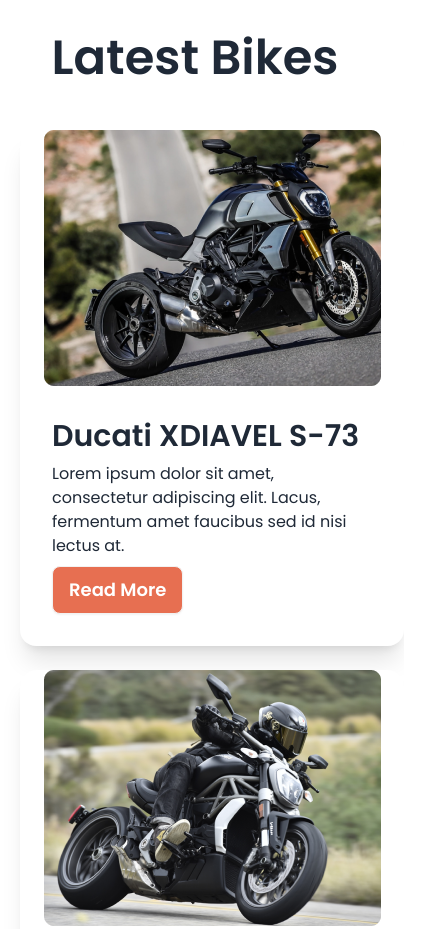
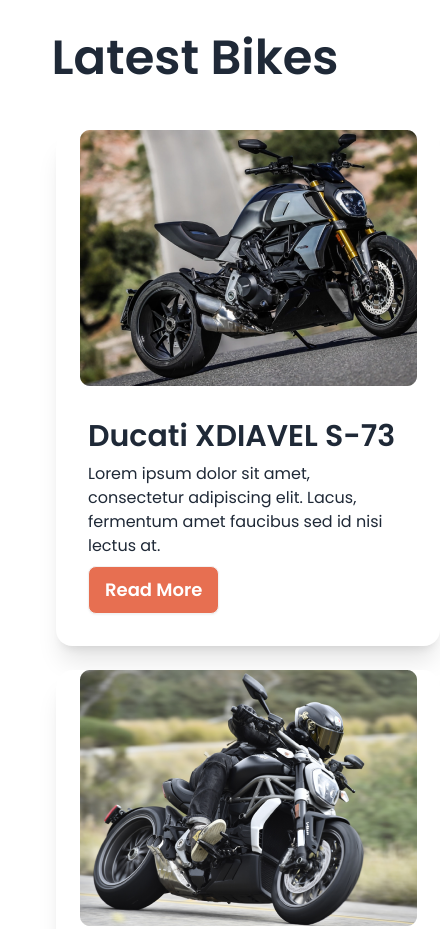
Before and after one commit to tasninanika/Biker_Zone, a plain HTML site: page index.html in a window 390 px wide. Shown: the part 780-1709 px from the top of the page, 440 px wide, since content can reach past the window. Drawn offline with nearby package versions, Linux system fonts and the light colour scheme.

Commit message:
finished

```diff
--- a/index.html
+++ b/index.html
@@ -160,7 +160,7 @@
     <!-- latest bike -->
       <section class="my-24">
         <h3 class="text-5xl font-semibold text-center mb-12">Latest Bikes</h3>
-        <div class="grid grid-cols-1 md:grid-cols-2 lg:grid-cols-3 lg:ml-16 ml-5 gap-6 lg:gap-0 md:ml-8">
+        <div class="grid grid-cols-1 md:grid-cols-2 lg:grid-cols-3 lg:ml-16 ml-14 gap-6 lg:gap-0 md:ml-8">
           <!-- first card -->
           <div class="card w-96 md:w-80 lg:w-96 bg-base-100 shadow-xl">
             <figure><img src="images/others/latest1.png" alt="Shoes" /></figure>
```
